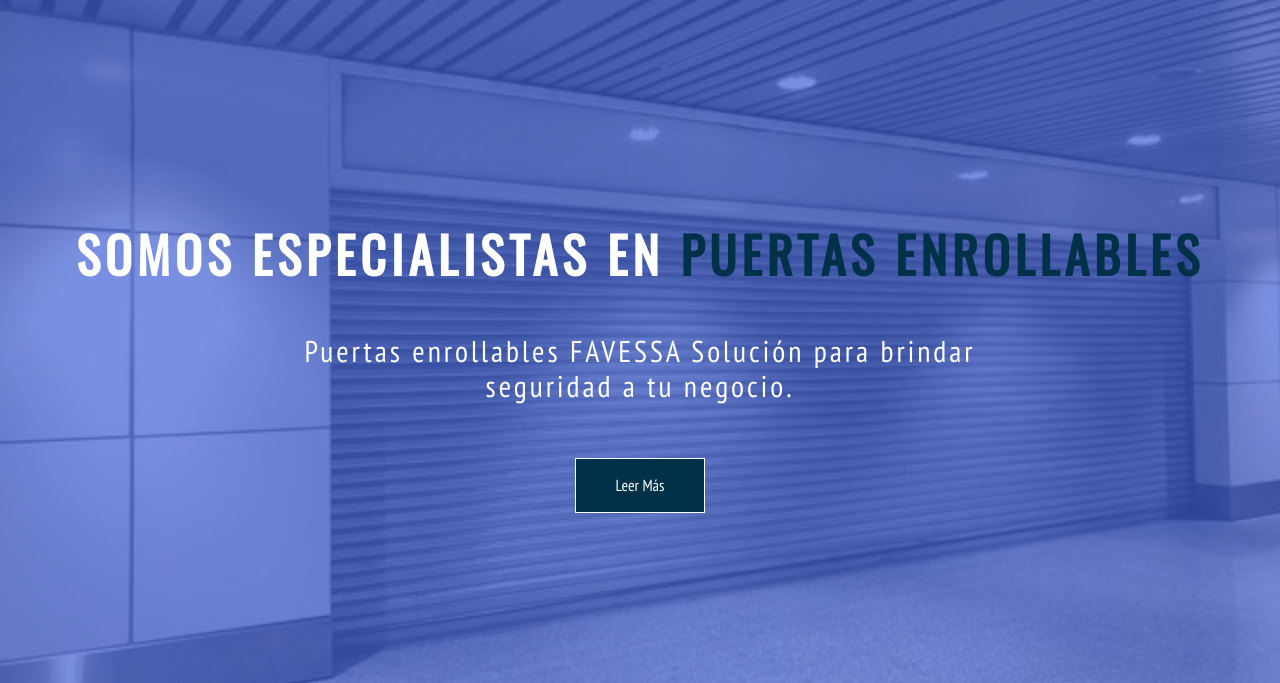
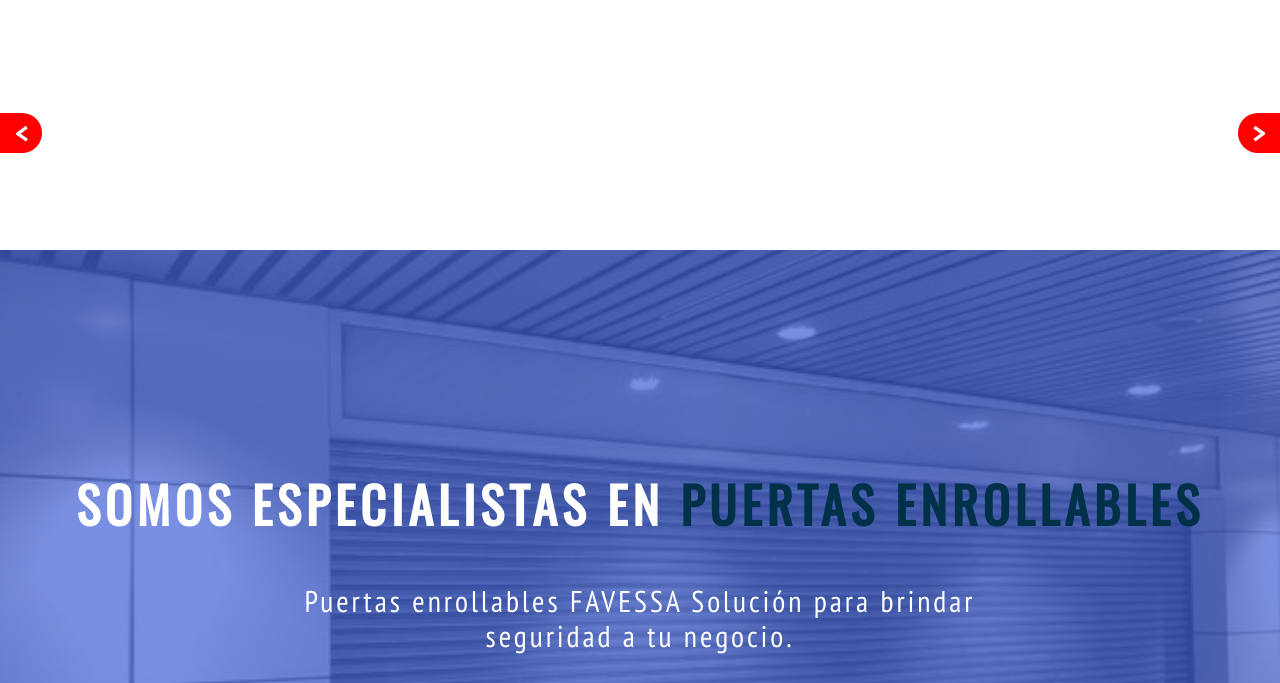
Before and after one commit to ericksonespejo/favweb, a PHP site: page / in a window 1280 px wide. Shown: the part 119-802 px from the top of the page. Run offline with PHP 8.4, Linux system fonts and the light colour scheme; some libraries are stand-ins or nearby versions.

Commit message:
slider en el inicio

```diff
--- a/css/style.css
+++ b/css/style.css
@@ -2089,7 +2089,7 @@ h1.post-title a {
     margin-bottom: 25px;
 }
 
-textarea {
+.textarea {
     width: 100%;
 }
 .contact .form-group input,
@@ -2148,3 +2148,204 @@ textarea {
 .logo__img{
     max-width: 160px;
 }
+
+/* slider */
+
+.section-container{
+    max-width: 1550px;
+    margin: 0 auto;
+}
+
+.slider-container{
+    width: 100%;
+    position: relative;
+    overflow: hidden;
+}
+.slider-item{
+    height: 25rem;
+    max-height: 37.5rem;
+
+}
+
+.slider-prev{
+    animation: arrowPrev .3s;
+    -webkit-animation: arrowPrev .3s;
+}
+
+.slider-next{
+    animation: arrowNext .3s;
+    -webkit-animation:arrowNext .3s;
+}
+
+@keyframes arrowPrev{
+    0%{opacity:0;
+        right:-100%;}
+    20%{opacity:0.2;
+        right:-80%;}
+    40%{opacity:0.4;
+        right:-60%;}
+    60%{opacity:0.6;
+        right:-40%;}
+    80%{opacity:0.8;
+        right:-20%;}
+    100%{right:0%;
+        opacity:1;}
+}
+
+@keyframes arrowNext{
+    0%{opacity:0;
+        left:-100%;}
+    20%{opacity:0.2;
+        left:-80%;}
+    40%{opacity:0.4;
+        left:-60%;}
+    60%{opacity:0.6;
+        left:-40%;}
+    80%{opacity:0.8;
+        left:-20%;}
+    100%{left:0%;
+        opacity:1;}
+}
+
+@-webkit-keyframes arrowPrev{
+    0%{opacity:0;
+        right:-100%;}
+    20%{opacity:0.2;
+        right:-80%;}
+    40%{opacity:0.4;
+        right:-60%;}
+    60%{opacity:0.6;
+        right:-40%;}
+    80%{opacity:0.8;
+        right:-20%;}
+    100%{right:0%;
+        opacity:1;}
+}
+
+@-webkit-keyframes arrowNext{
+    0%{opacity:0;
+        left:-100%;}
+    20%{opacity:0.2;
+        left:-80%;}
+    40%{opacity:0.4;
+        left:-60%;}
+    60%{opacity:0.6;
+        left:-40%;}
+    80%{opacity:0.8;
+        left:-20%;}
+    100%{left:0%;
+        opacity:1;}
+}
+
+.item-title__container{
+    position: absolute;
+    top: 0;
+    z-index: 2;
+    width: 100%;
+    height: 100%;
+    background: linear-gradient(to bottom,rgb(0 0 0 / 0%),rgb(0 0 0 / 69%));
+    display: flex;
+    flex-direction: column;
+    justify-content: center;
+    align-items: center;
+}
+
+.item-background{
+    display: block;
+    position: absolute;
+    width: 100%;
+    height: 100%;
+}
+
+.item-title__title{
+    text-align: center;
+    font-size: 3rem;
+    padding: 0rem 3rem;
+    color: white;
+
+}
+
+.item-title__title{
+    text-shadow: 0rem 0.25rem 0rem black;
+}
+
+.arrow{
+    position: absolute;
+    z-index: 3;
+    font-size: 3rem;
+    height: 4rem;
+    padding: 0 1.5rem;
+    background: red;
+    font-weight: bold;
+    color:white;
+    top: 45%;
+    transition: all .2s;
+    border: none;
+}
+
+.prev-item{
+    left:0;
+    border-radius: 0 2.5rem 2.5rem 0;
+
+}
+
+.next-item:hover, .prev-item:hover{
+    background:#cccc;
+}
+
+.prev-item:after{
+    content:"<"
+}
+
+.next-item{
+    right: 0;
+    border-radius: 2.5rem 0 0 2.5rem;
+}
+
+.next-item:after{
+    content:">"
+}
+
+.pagination {
+    position: absolute;
+    width: 100%;
+    height: 100%;
+    z-index: 3;
+    display: flex;
+    gap: 1rem;
+    top: 0;
+    list-style: none;
+    padding: 2rem;
+    align-items: flex-end;
+    justify-content: center;
+}
+
+.dot {
+    border: none;
+    background: #cccc;
+    padding: 0.4rem;
+    font-size: 0rem;
+    border-radius: 3.125rem;
+}
+
+.dot-active{
+    background: red;
+}
+
+@media (max-width:1024px){
+
+
+}
+
+@media (max-width:768px){
+html{
+    font-size: 12px;
+}
+
+}
+
+@media (max-width:480px){
+    .item-title__title, .arrow{
+        font-size: 2.5rem;
+    }
+}
--- a/includes/footer.php
+++ b/includes/footer.php
@@ -13,7 +13,7 @@
 
                         <div class="footer-address">
                             <ul>
-                                <li class="footer-contact"><i class="fa fa-home"></i>Prolog. Javier Prado este, &nbsp; Av. Monteverde Cdra. 1, &nbsp; Asoc. Augusto Salazar Bondy, &nbsp; MZ. C, &nbsp; lote 12, &nbsp; Ate. bf  bg1h bhb  bgbgrrbb g4b g41cbg 1cbgf b cgf11</li>
+                                <li class="footer-contact"><i class="fa fa-home"></i>Prolog. Javier Prado este, &nbsp; Av. Monteverde Cdra. 1, &nbsp; Asoc. Augusto Salazar Bondy, &nbsp; MZ. C, &nbsp; lote 12, &nbsp; Ate.</li>
                                 <li class="footer-contact"><i class="fa fa-envelope"></i><a href="#">ventas@favessa.com.pe</a></li>
                                 <li class="footer-contact"><i class="fa fa-phone"></i>+51 948 500 076</li>
                                 <li class="footer-contact"><i class="fa fa-globe"></i><a href="http://favessa.com.pe" target="_blank">www.favessa.com.pe</a></li>
--- a/index.php
+++ b/index.php
@@ -5,6 +5,7 @@
 
 
         <!-- Start Header Section -->
+        <div class="slider-container"></div>
         <div class="banner">
             <div class="overlay">
                 <div class="container">
@@ -30,8 +31,8 @@
        <!-- testimonios -->
        <?php include_once 'includes/inicio/testimonios.php';?>
        <?php include_once 'includes/inicio/clientes-logos.php';?>
-
-
+        <!--script para el slider  -->
+       <?php include_once 'includes/inicio/inicio.php';?>
 
 
 
```
Also changed, not shown: includes/inicio/inicio.php (+68 -0 lines).
